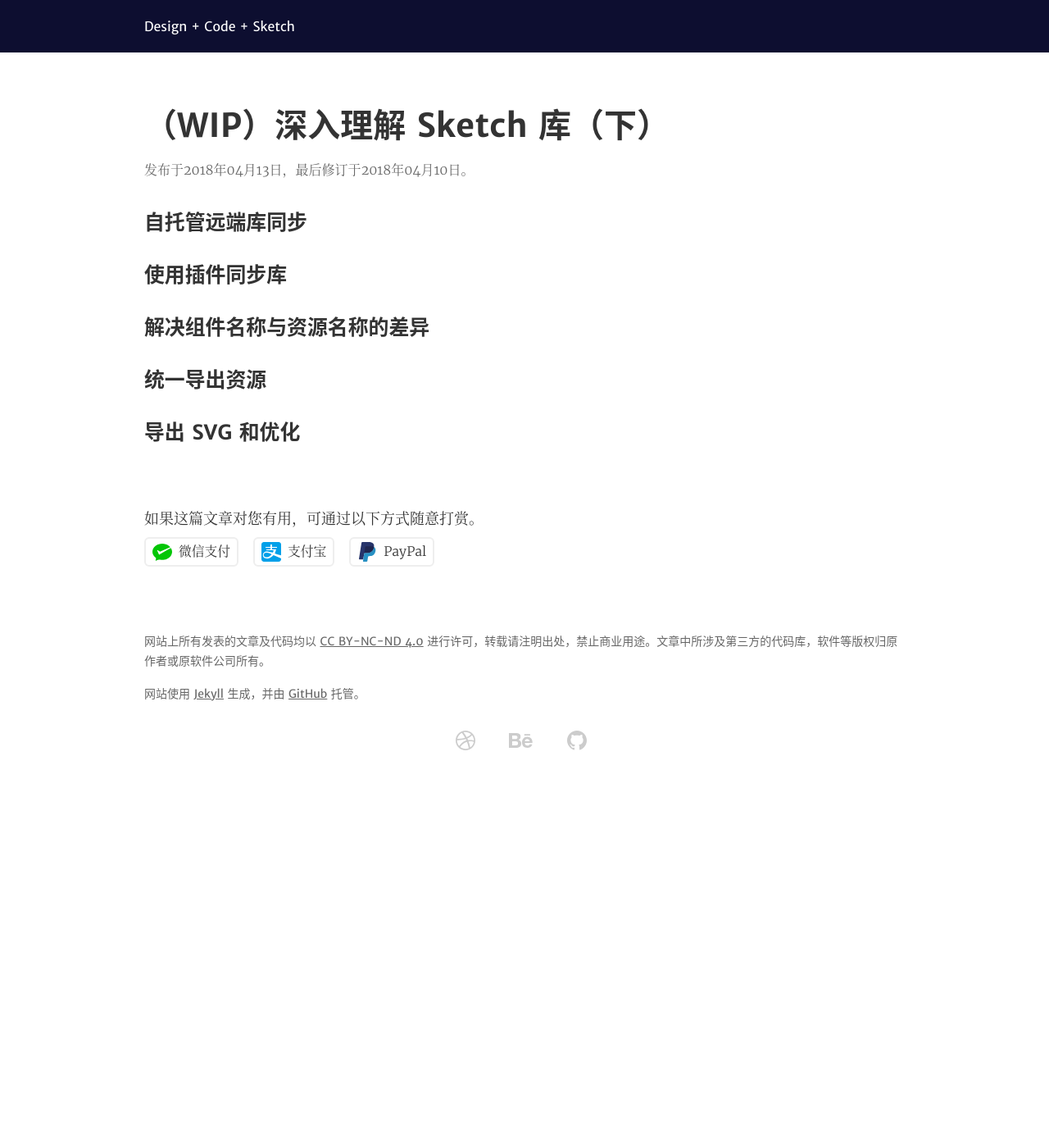
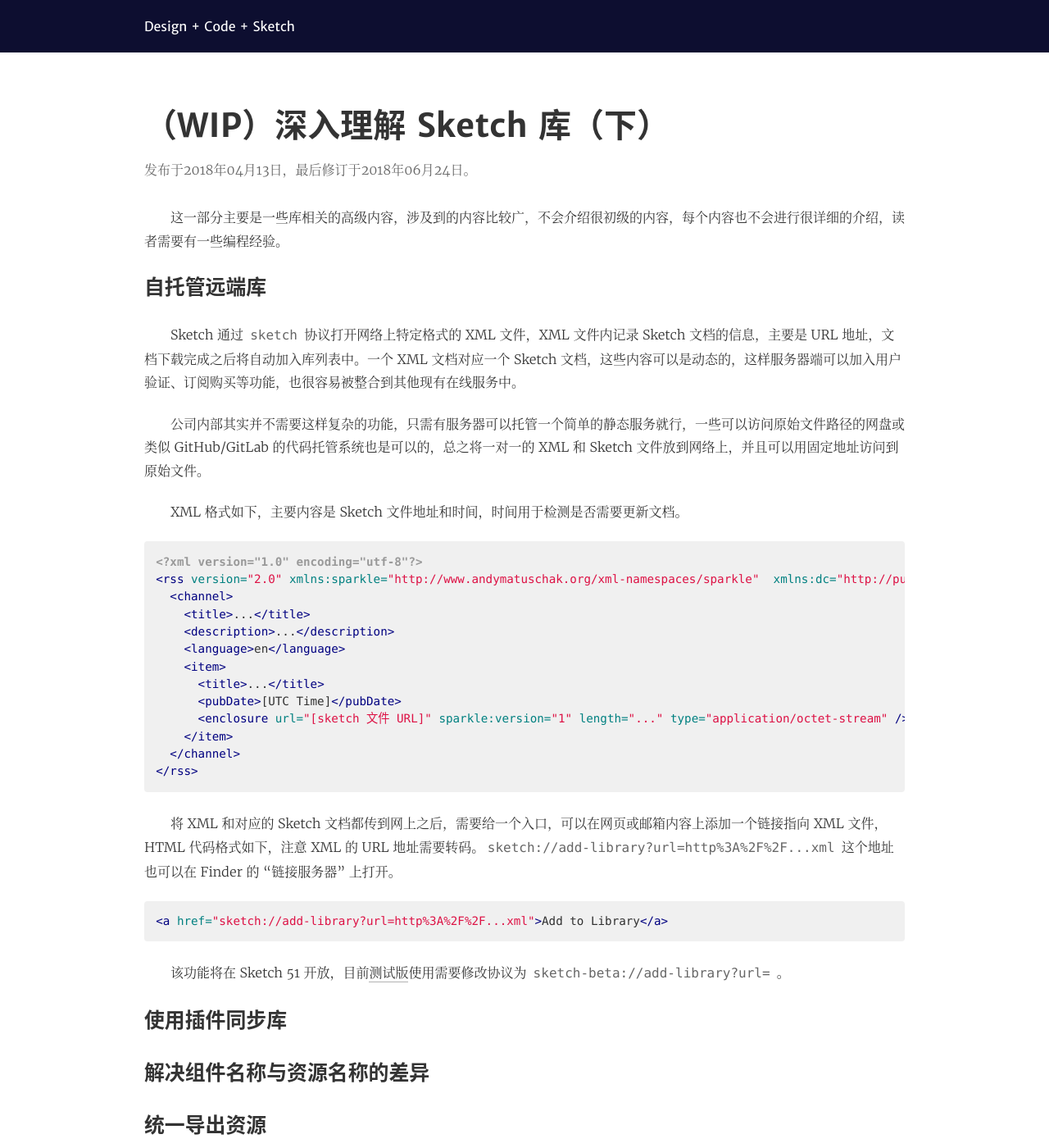
Before and after one commit to Ashung/ashung.github.io, a Jekyll site: the page built from _posts/2018-04-13-deep-into-sketch-library-part3.md, in a window 1280 px wide and 1400 px high. Shown: the whole window at 82% size. Built offline with Jekyll 4.4.1, drawn with Linux system fonts in a browser that asks for light colours; comment, search, counter and statistics services are not loaded.

Commit message:
Sketch 库高级部分--自托管远端库

````diff
--- a/_posts/2018-04-13-deep-into-sketch-library-part3.md
+++ b/_posts/2018-04-13-deep-into-sketch-library-part3.md
@@ -1,12 +1,42 @@
 ---
 title: （WIP）深入理解 Sketch 库（下）
-excerpt: 深入讲述 Sketch 库在团队使用中的各种问题，高级话题。
-updated: 2018-04-10
+excerpt: 深入讲述 Sketch 库在团队使用中的各种问题，高级部分。
+updated: 2018-06-24
 ---
 
-## 自托管远端库同步
+这一部分主要是一些库相关的高级内容，涉及到的内容比较广，不会介绍很初级的内容，每个内容也不会进行很详细的介绍，读者需要有一些编程经验。
 
+## 自托管远端库
 
+Sketch 通过 `sketch` 协议打开网络上特定格式的 XML 文件，XML 文件内记录 Sketch 文档的信息，主要是 URL 地址，文档下载完成之后将自动加入库列表中。一个 XML 文档对应一个 Sketch 文档，这些内容可以是动态的，这样服务器端可以加入用户验证、订阅购买等功能，也很容易被整合到其他现有在线服务中。
+
+公司内部其实并不需要这样复杂的功能，只需有服务器可以托管一个简单的静态服务就行，一些可以访问原始文件路径的网盘或类似 GitHub/GitLab 的代码托管系统也是可以的，总之将一对一的 XML 和 Sketch 文件放到网络上，并且可以用固定地址访问到原始文件。
+
+XML 格式如下，主要内容是 Sketch 文件地址和时间，时间用于检测是否需要更新文档。
+
+```xml
+<?xml version="1.0" encoding="utf-8"?>
+<rss version="2.0" xmlns:sparkle="http://www.andymatuschak.org/xml-namespaces/sparkle"  xmlns:dc="http://purl.org/dc/elements/1.1/">
+  <channel>
+    <title>...</title>
+    <description>...</description>
+    <language>en</language>
+    <item>
+      <title>...</title>
+      <pubDate>[UTC Time]</pubDate>
+      <enclosure url="[sketch 文件 URL]" sparkle:version="1" length="..." type="application/octet-stream" />
+    </item>
+  </channel>
+</rss>
+```
+
+将 XML 和对应的 Sketch 文档都传到网上之后，需要给一个入口，可以在网页或邮箱内容上添加一个链接指向 XML 文件，HTML 代码格式如下，注意 XML 的 URL 地址需要转码。`sketch://add-library?url=http%3A%2F%2F...xml` 这个地址也可以在 Finder 的 “链接服务器” 上打开。
+
+```html
+<a href="sketch://add-library?url=http%3A%2F%2F...xml">Add to Library</a>
+```
+
+该功能将在 Sketch 51 开放，目前[测试版](https://sketchapp.com/beta/)使用需要修改协议为 `sketch-beta://add-library?url=` 。
 
 ## 使用插件同步库
 
````
Also changed, not shown: _posts/2018-03-30-deep-into-sketch-library-part1.md (+2 -2 lines), _posts/2018-04-11-deep-into-sketch-library-part2.md (+19 -3 lines), images/deep-into-sketch-library/automate_sync_symbol_master_from_sketch_file.png (added).
